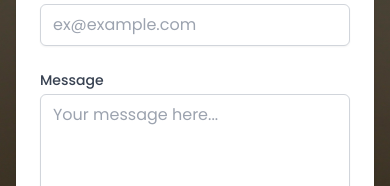
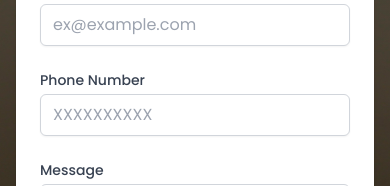
Before and after one commit to GaurangTandon/Prarambh-Capital-Services, a React (Vite) app in the folder frontend/: page /contacts in a window 390 px wide. Shown: the part 355-541 px from the top of the page. Built offline with nearby package versions, Linux system fonts and the light colour scheme; no server answers.

Commit message:
Added: Implement phone number input field in Contacts form

```diff
--- a/frontend/src/index.css
+++ b/frontend/src/index.css
@@ -15,3 +15,13 @@
   scrollbar-width: thin;
   scrollbar-color: transparent;
 }
+
+input::-webkit-outer-spin-button,
+input::-webkit-inner-spin-button {
+  -webkit-appearance: none;
+  margin: 0;
+}
+
+input[type="number"] {
+    -moz-appearance: textfield;
+}
--- a/frontend/src/pages/Contacts.jsx
+++ b/frontend/src/pages/Contacts.jsx
@@ -6,6 +6,7 @@
     name: "",
     email: "",
     message: "",
+    phoneNumber: ""
   });
   const [submitted, setSubmitted] = useState(false);
   const [captchaVerified, setCaptchaVerified] = useState(false);
@@ -31,7 +32,7 @@
     }
     // console.log("Form submitted:", formData);
     setSubmitted(true);
-    setFormData({ name: "", email: "", message: "" });
+    setFormData({ name: "", email: "", message: "", phoneNumber: "" });
     setCaptchaVerified(false);
     setTimeout(() => setSubmitted(false), 3000);
   };
@@ -85,6 +86,25 @@
                   required
                   className="mt-1 block w-full px-3 py-2 border border-gray-300 rounded-md shadow-sm focus:outline-none focus:ring-2 focus:ring-primary focus:border-blue-500"
                   placeholder="ex@example.com"
+                />
+              </div>
+
+              <div>
+                <label
+                  htmlFor="phoneNumber"
+                  className="block text-sm font-medium text-gray-700"
+                >
+                  Phone Number
+                </label>
+                <input
+                  type="number"
+                  id="phoneNumber"
+                  name="phoneNumber"
+                  value={formData.phoneNumber}
+                  onChange={handleChange}
+                  required
+                  className="mt-1 block w-full px-3 py-2 border border-gray-300 rounded-md shadow-sm focus:outline-none focus:ring-2 focus:ring-primary focus:border-blue-500"
+                  placeholder="XXXXXXXXXX"
                 />
               </div>
 
```
